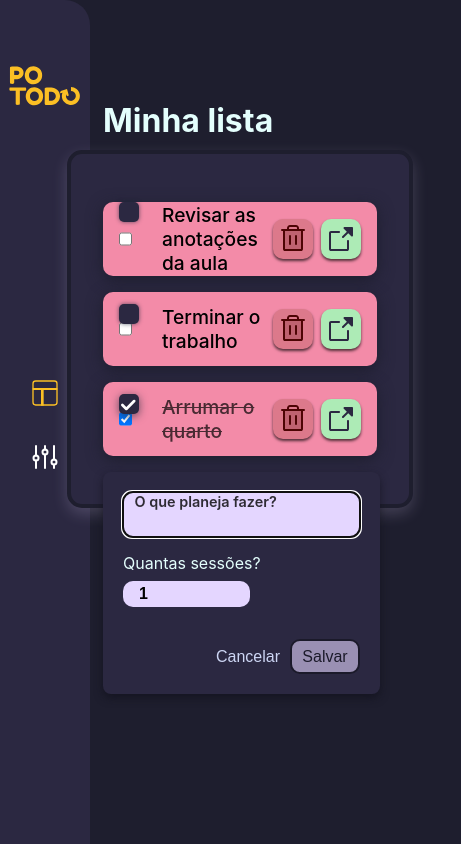
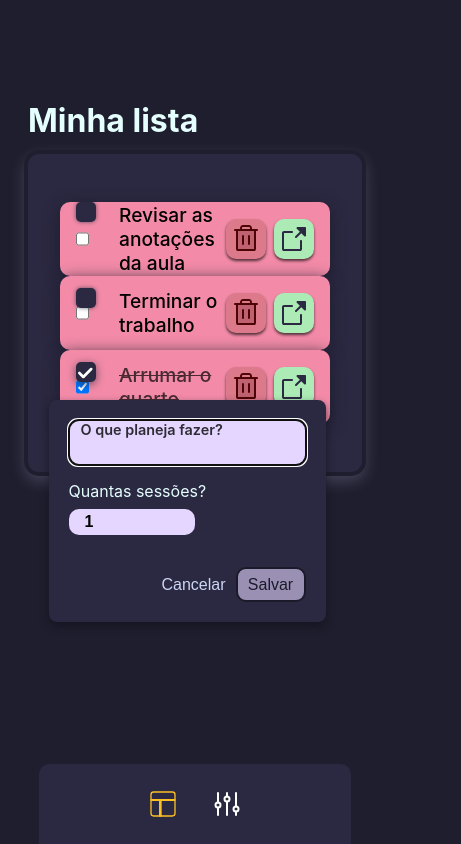
Before and after one commit to Juniokoi/Potodo, an Angular app: page /timer in a window 390 px wide. Both pictures are taken after a click on the button "Adicionar item". Shown: the whole page, 461 px wide, since content can reach past the window. Built offline with nearby package versions, Linux system fonts and the light colour scheme.

Commit message:
fix: Style for timer page now is responsive

```diff
--- a/src/app/modules/timer/modules/list/components/add-item/add-item.component.scss
+++ b/src/app/modules/timer/modules/list/components/add-item/add-item.component.scss
@@ -5,6 +5,7 @@
     background-color: $surface-secondary;
     border-radius: 8px;
     box-shadow: 0 4px 8px #{$crust}aa;
+    margin-left: -80px;
 }
 
 
@@ -12,7 +13,6 @@
     display: flex;
     gap: 1rem;
     flex-direction: column;
-    justify-content: flex-start;
     margin-bottom: 32px;
 
 
--- a/src/app/modules/timer/modules/list/list.component.html
+++ b/src/app/modules/timer/modules/list/list.component.html
@@ -56,8 +56,8 @@
     <div *ngIf="!componentSwitcher">
     <button class="add-item--button" (click)="componentSwitcher = !componentSwitcher">Adicionar item</button>
     </div>
-    <div *ngIf="componentSwitcher">
-        <ng-container *ngComponentOutlet="addItemComponent" #test></ng-container>
+    <div *ngIf="componentSwitcher" class="add-item--menu">
+        <ng-container *ngComponentOutlet="addItemComponent" ></ng-container>
     </div>
 </div>
 <!-- Todo: Make this form a new component to be activated when clicked on one button -->
--- a/src/app/modules/timer/modules/list/list.component.scss
+++ b/src/app/modules/timer/modules/list/list.component.scss
@@ -6,26 +6,30 @@ $margin_top: 150px;
 .list-body {
     position: relative;
     background-color: $surface-secondary;
-    min-width: 30vw;
+    display: grid;
 
     margin: $margin_top 3em 3em;
     padding: 2rem;
     border: 4px solid $surface_primary;
     border-radius: 15px;
     box-shadow: 0 6px 15px #{$brand-primary}30;
+    max-width: 30vw;
+    width: 100%;
+    min-width: 270px;
 
     ul {
         list-style: none;
         padding: 0;
 
         li {
-            margin-bottom: 1em;
+            width: 100%;
+            margin: 0 auto;
+            max-width: 400px;
 
             .item {
-                min-width: 250px;
                 background-color: $brand-secondary;
                 color: black;
-                width: 80%;
+                min-width: 200px;
                 height: 50px;
                 padding: 0.75em;
                 border-radius: 10px;
@@ -117,13 +121,24 @@ h1 {
 }
 
 .add-item {
-    position: absolute;
     transition: scale 100ms ease-in-out;
+    z-index: 6;
+
+    div {
+        margin: 0 auto;
+        display: flex;
+        justify-content: center;
+
+    }
+
+    &--button, &--menu {
+        position: absolute;
+        bottom: -40px;
+        width: 300px;
+    }
 
     &--button {
-        bottom: -40px;
         height: 60px;
-        width: 300px;
         border-radius: 10px;
         border-style: dashed;
         background-color: $surface-secondary;
@@ -136,4 +151,15 @@ h1 {
             scale: 110%;
         }
     }
+
+    &--menu {
+        width: 100%;
+        bottom: -150px ;
+    }
 }
+
+
+@include media("<desktop") {
+    .add-item--menu {
+    }
+}
--- a/src/app/modules/timer/timer.component.html
+++ b/src/app/modules/timer/timer.component.html
@@ -1,5 +1,5 @@
 <main>
-    <nav>
+    <nav >
         <button class="title" aria-label="Potodo Logotype">
             <div class="icon brand"></div>
         </button>
--- a/src/app/modules/timer/timer.component.scss
+++ b/src/app/modules/timer/timer.component.scss
@@ -1,35 +1,33 @@
 @import 'base';
 
 $border: 90px;
-
-section {
-    margin-left: $border;
-    display: flex;
-    justify-content: center;
+main {
+    overflow-x: hidden;
+}
+nav {
+    position: fixed;
+    background: $surface-secondary;
 }
 
-nav {
-    padding: 4em 0;
-    background: $surface-secondary;
-    position: fixed;
-    border-radius: 0 25px 25px 0;
-
-    width: $border; height: 100%; min-height: 400px;
-
+.title {
     display: grid;
-    grid-template-rows: 1fr 1fr 1fr; grid-template-columns: 1fr; grid-template-areas: "title" "navItems" ".";
-
-    .title {
-        align-self: start; grid-area: title; justify-self: center;
+    grid-area: title;
+    align-self: start;
+    justify-self: start;
     width: auto;
     background-color: transparent;
     border: transparent;
+    transition: opacity 200ms ease-in-out;
+    @include slideInUp();
+
     .brand {
         @include _url("Brand");
         background: #FBBF24;
-            width: 74px; height: 42px;
+        width: 74px;
+        height: 42px;
 
         transition: background-color ease-in 100ms 200ms;
+
         &:hover {
             background: blueviolet;
             transition-delay: 0ms;
@@ -45,32 +43,104 @@ nav {
     li {
         padding: 1rem 0;
         list-style: none;
+
         .menu {
             @include _url("Menu");
         }
+
         .timer {
             @include _url("Timer");
         }
+
         .config {
             @include _url("Config");
         }
+
         .user {
             @include _url("User");
+        }
+
+
+        .route-active {
+            div {
+                background-color: #fbbf24;
             }
         }
     }
 }
 
-
 .icon {
     $size: 32px;
-    width: $size; height: $size;
+    width: $size;
+    height: $size;
 
-    background-color:  #FFFFFF;
+    background-color: #ffffff;
 }
 
-.route-active {
-    div {
-        background-color: #FBBF24;
+section {
+    display: flex;
+    justify-content: center;
+    margin-left: $border;
+    transition: margin-left 200ms ease-out;
+    height: 100vh;
+}
+
+@include media(">=desktop") {
+    nav {
+        @include slideInLeft(300ms, 300ms);
+        height: 100%;
+        border-radius: 0 25px  0 25px;
+        padding: 4em 0;
+        display: grid;
+        left: 0;
+        width: $border;
+        grid-template-rows: 1fr 1fr 1fr;
+        grid-template-columns: 1fr;
+        grid-template-areas: "title" "navItems" "."  ;
     }
 }
+
+@include media("<desktop") {
+    main {
+        display: flex;
+        justify-content: center;
+    }
+
+
+    nav {
+        $height: 80px;
+        bottom: 0;
+        height: $height;
+        width: 80%;
+        display: flex;
+        align-content: center;
+        justify-content: center;
+        @include slideInUp(300ms, 300ms);
+        border-radius: 10px 10px 0 0;
+        .title {
+            position: absolute;
+            left: calc(#{$height} / 4);
+            bottom: calc(#{$height} / 5);
+        }
+
+        ul {
+            display: flex;
+            align-content: center;
+            justify-content: center;
+            align-items: center;
+            gap: 32px;
+            li {
+                padding: 0;
+            }
+        }
+    }
+    section {
+        margin-left: 0;
+    }
+}
+
+@include media("<phone-md") {
+    .title {
+        @include slideOutDown(4s, 0ms)
+    }
+}
--- a/src/app/modules/timer/timer.component.ts
+++ b/src/app/modules/timer/timer.component.ts
@@ -1,4 +1,4 @@
-import {Component, OnInit} from '@angular/core';
+import {Component, ElementRef, OnInit} from '@angular/core';
 import {TimerService} from "./timer.service";
 import {Subscription} from "rxjs";
 
@@ -13,7 +13,8 @@ export class TimerComponent implements OnInit {
     currentRoute?: string;
 
     constructor(
-        private _service: TimerService
+        private _service: TimerService,
+        private _er: ElementRef
     ) {
         this.sub = this._service.route$.subscribe(
             route => {
@@ -24,6 +25,7 @@ export class TimerComponent implements OnInit {
     }
 
     ngOnInit(): void {
+        console.log(window.innerWidth)
     }
 
     resetRoute() {
```
Lines whose indentation alone changed are shown as unchanged.
